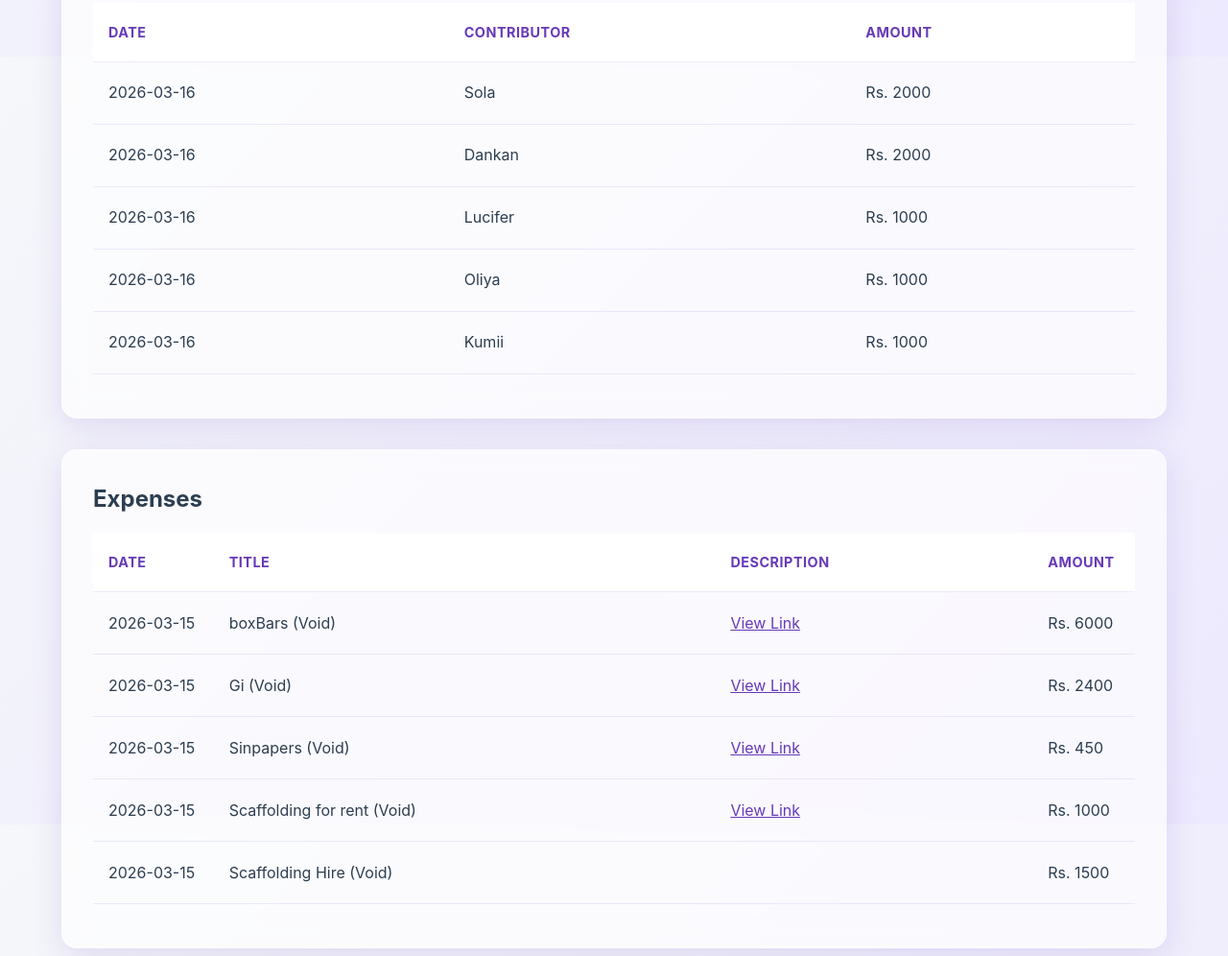
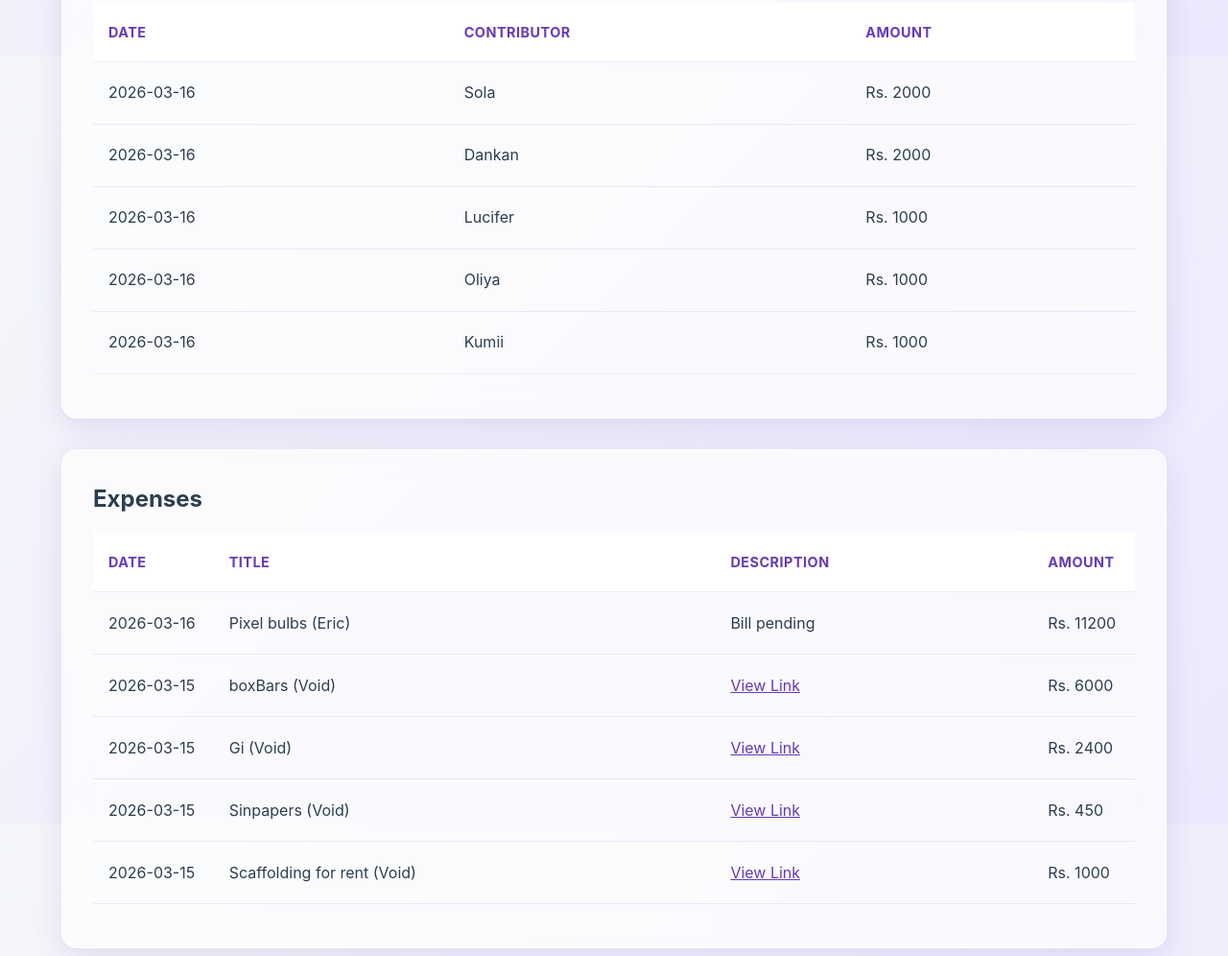
Before and after one commit to DArkSHADOW110/fund_collection, a plain HTML site: page index.html in a window 1280 px wide. Shown: the part 741-1737 px from the top of the page at 96% size. Drawn offline with Linux system fonts and the light colour scheme.

Commit message:
Update index.html

```diff
--- a/index.html
+++ b/index.html
@@ -2018,6 +2018,13 @@
     "amount": 1500,
     "date": "2026-03-15",
     "description": ""
+  },
+  {
+    "id": "EXP3365566C",
+    "title": "Pixel bulbs (Eric)",
+    "amount": 11200,
+    "date": "2026-03-16",
+    "description": "Bill pending"
   }
 ];
 
```
